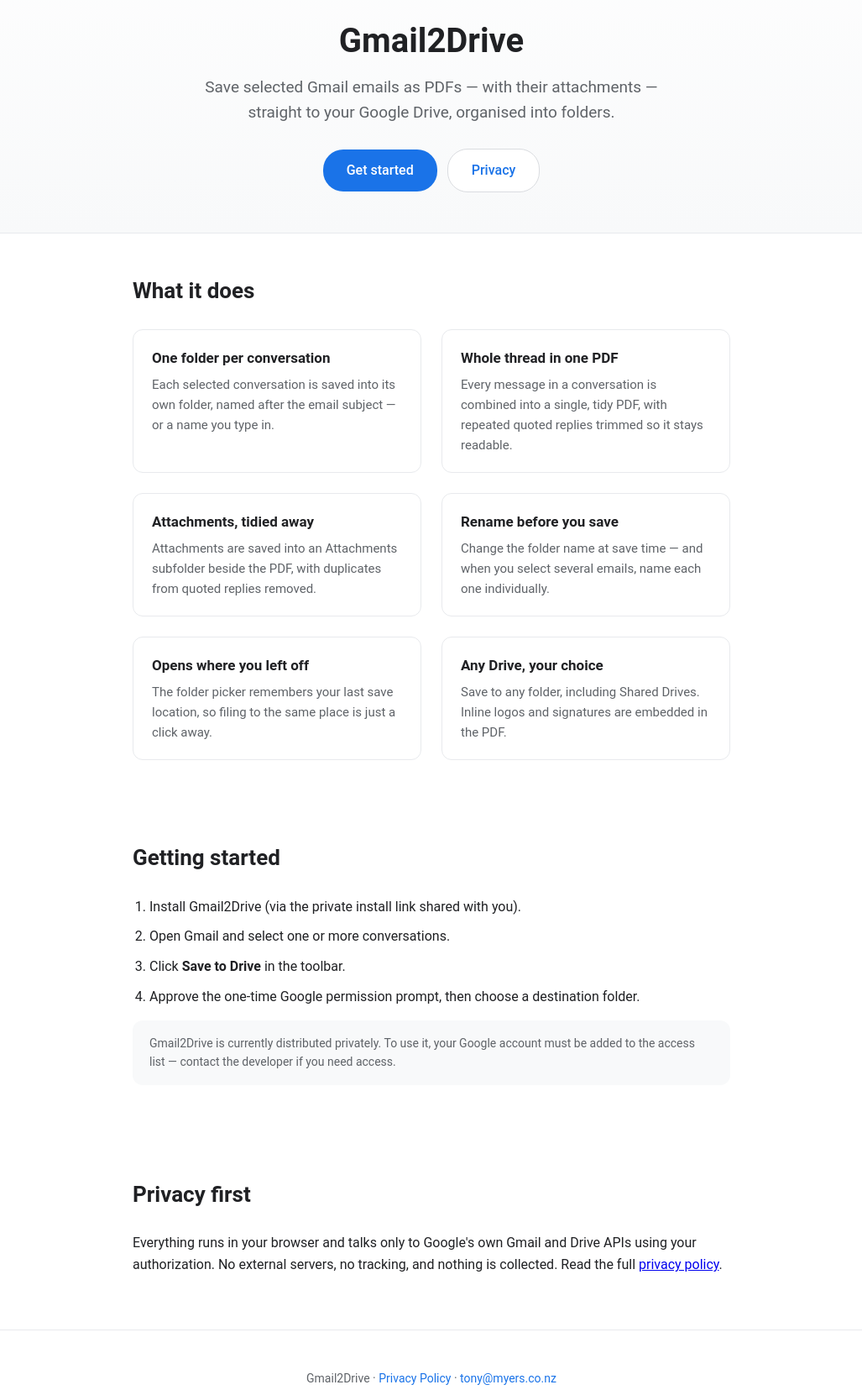
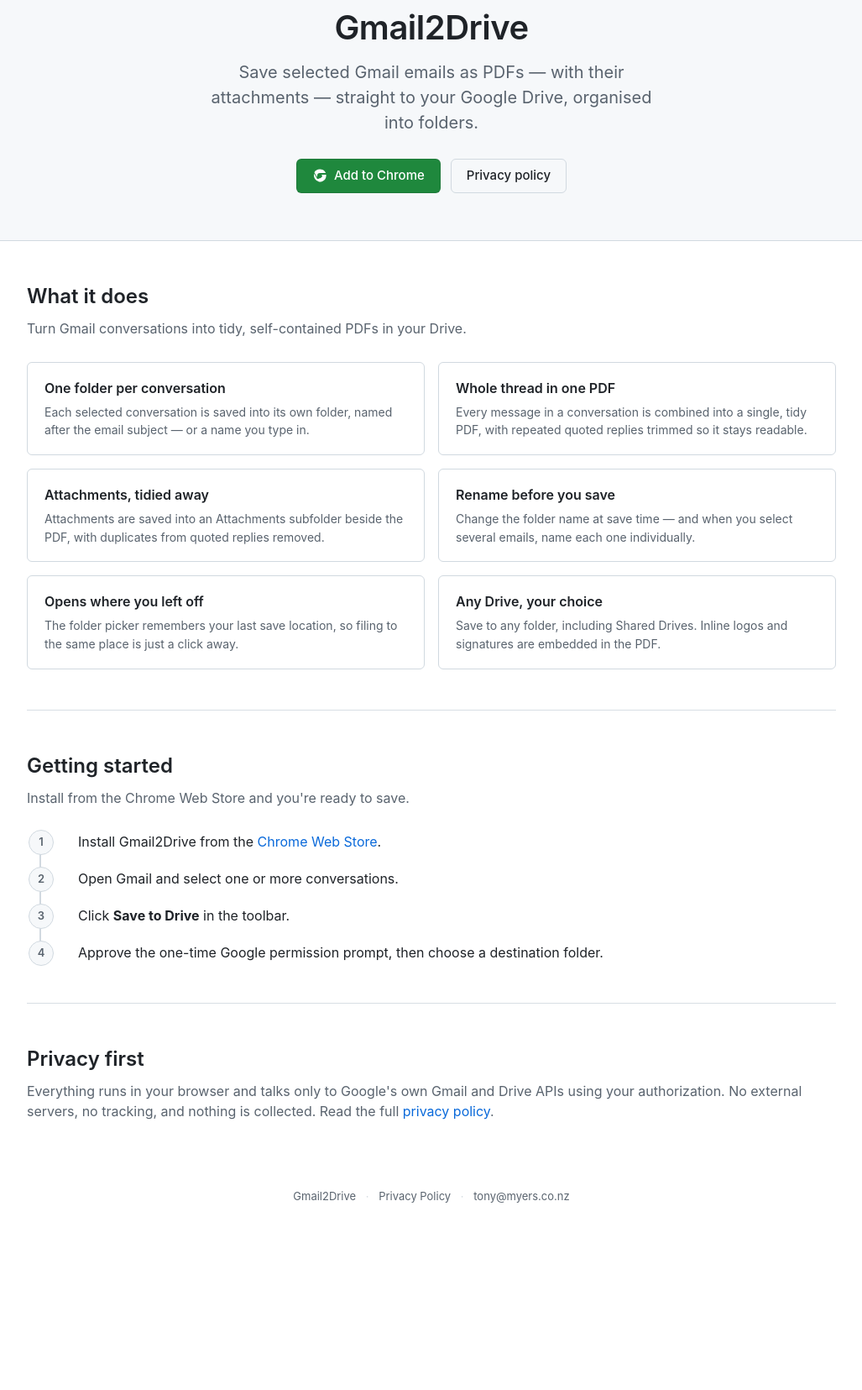
Before and after one commit to tony-nz/gmail-to-drive, a website built with webpack: page docs/index.html in a window 1280 px wide. Shown: the part 175-1830 px from the top of the page at 84% size, without its empty margins (126-1153 px from the left). After the commit the page ends 1641 px from the top, so only its background shows below. Built offline with nearby package versions, Linux system fonts and the light colour scheme.

Commit message:
Update site: Web Store links, scripting/notifications permissions, GitHub-style design

```diff
--- a/docs/index.html
+++ b/docs/index.html
@@ -9,84 +9,129 @@
   <link rel="icon" type="image/png" sizes="16x16" href="favicon-16.png" />
   <link rel="icon" type="image/png" sizes="128x128" href="favicon-128.png" />
   <link rel="apple-touch-icon" href="apple-touch-icon.png" />
-  <meta name="theme-color" content="#1a73e8" />
+  <meta name="theme-color" content="#ffffff" />
   <style>
     :root {
-      --blue: #1a73e8;
-      --ink: #202124;
-      --muted: #5f6368;
-      --line: #e8eaed;
-      --bg: #f8f9fa;
+      --fg: #1f2328;
+      --muted: #59636e;
+      --border: #d1d9e0;
+      --border-muted: #d8dee4;
+      --canvas: #ffffff;
+      --subtle: #f6f8fa;
+      --accent: #0969da;
+      --success: #1f883d;
+      --success-hover: #1a7f37;
     }
     * { box-sizing: border-box; }
     body {
       margin: 0;
-      font-family: 'Google Sans', Roboto, -apple-system, Arial, sans-serif;
-      color: var(--ink);
-      line-height: 1.6;
-      background: #fff;
-    }
-    .wrap { max-width: 760px; margin: 0 auto; padding: 0 24px; }
-    header {
-      text-align: center;
-      padding: 72px 24px 48px;
-      background: linear-gradient(180deg, #fff 0%, var(--bg) 100%);
-      border-bottom: 1px solid var(--line);
-    }
-    header img { width: 96px; height: 96px; }
-    header h1 { font-size: 40px; margin: 16px 0 8px; }
-    header p { font-size: 19px; color: var(--muted); margin: 0 auto; max-width: 540px; }
-    .btn {
-      display: inline-block;
-      margin-top: 28px;
-      background: var(--blue);
-      color: #fff;
-      text-decoration: none;
-      padding: 12px 28px;
-      border-radius: 24px;
-      font-weight: 500;
+      font-family: -apple-system, BlinkMacSystemFont, "Segoe UI", "Noto Sans", Helvetica, Arial, sans-serif;
+      color: var(--fg);
+      line-height: 1.5;
+      background: var(--canvas);
       font-size: 16px;
     }
-    .btn.secondary { background: #fff; color: var(--blue); border: 1px solid #dadce0; margin-left: 8px; }
-    section { padding: 48px 0; }
-    h2 { font-size: 26px; margin: 0 0 24px; }
-    .features { display: grid; grid-template-columns: 1fr 1fr; gap: 24px; }
-    @media (max-width: 600px) { .features { grid-template-columns: 1fr; } }
+    a { color: var(--accent); text-decoration: none; }
+    a:hover { text-decoration: underline; }
+    .wrap { max-width: 1012px; margin: 0 auto; padding: 0 24px; }
+
+    header {
+      border-bottom: 1px solid var(--border);
+      background: var(--subtle);
+    }
+    .hero { text-align: center; padding: 64px 24px 56px; }
+    .hero img { width: 88px; height: 88px; }
+    .hero h1 { font-size: 40px; font-weight: 600; margin: 20px 0 8px; letter-spacing: -0.5px; }
+    .hero p { font-size: 20px; color: var(--muted); margin: 0 auto; max-width: 560px; font-weight: 400; }
+    .actions { margin-top: 28px; display: flex; gap: 12px; justify-content: center; flex-wrap: wrap; }
+
+    .btn {
+      display: inline-flex;
+      align-items: center;
+      gap: 8px;
+      padding: 8px 18px;
+      border-radius: 6px;
+      font-size: 15px;
+      font-weight: 500;
+      border: 1px solid rgba(31,35,40,0.15);
+      cursor: pointer;
+    }
+    .btn:hover { text-decoration: none; }
+    .btn-primary { background: var(--success); color: #fff; border-color: rgba(31,35,40,0.15); }
+    .btn-primary:hover { background: var(--success-hover); }
+    .btn-default { background: #f6f8fa; color: var(--fg); border-color: var(--border); }
+    .btn-default:hover { background: #eef1f4; }
+    .btn svg { display: block; }
+
+    section { padding: 48px 0; border-bottom: 1px solid var(--border-muted); }
+    section:last-of-type { border-bottom: none; }
+    h2 { font-size: 24px; font-weight: 600; margin: 0 0 8px; }
+    .lead { color: var(--muted); margin: 0 0 28px; font-size: 16px; }
+
+    .features { display: grid; grid-template-columns: 1fr 1fr; gap: 16px; }
+    @media (max-width: 640px) { .features { grid-template-columns: 1fr; } }
     .card {
-      border: 1px solid var(--line);
-      border-radius: 12px;
-      padding: 20px 22px;
-      background: #fff;
+      border: 1px solid var(--border);
+      border-radius: 6px;
+      padding: 18px 20px;
+      background: var(--canvas);
     }
-    .card h3 { margin: 0 0 6px; font-size: 17px; }
-    .card p { margin: 0; color: var(--muted); font-size: 15px; }
-    ol { padding-left: 20px; }
-    ol li { margin-bottom: 10px; }
+    .card h3 { margin: 0 0 6px; font-size: 16px; font-weight: 600; }
+    .card p { margin: 0; color: var(--muted); font-size: 14px; line-height: 1.55; }
+
+    .steps { list-style: none; counter-reset: step; padding: 0; margin: 0; max-width: 720px; }
+    .steps li {
+      counter-increment: step;
+      position: relative;
+      padding: 0 0 20px 44px;
+      border-left: 2px solid var(--border);
+      margin-left: 15px;
+    }
+    .steps li:last-child { border-left-color: transparent; padding-bottom: 0; }
+    .steps li::before {
+      content: counter(step);
+      position: absolute;
+      left: -15px;
+      top: -2px;
+      width: 28px; height: 28px;
+      background: var(--subtle);
+      border: 1px solid var(--border);
+      border-radius: 50%;
+      display: flex; align-items: center; justify-content: center;
+      font-size: 13px; font-weight: 600; color: var(--muted);
+    }
+    .steps li strong { color: var(--fg); }
+
     footer {
-      border-top: 1px solid var(--line);
       padding: 32px 24px;
       text-align: center;
       color: var(--muted);
-      font-size: 14px;
+      font-size: 13px;
     }
-    footer a { color: var(--blue); text-decoration: none; }
-    .note { background: var(--bg); border-radius: 12px; padding: 16px 20px; color: var(--muted); font-size: 14px; }
+    footer a { color: var(--muted); }
+    footer .sep { margin: 0 8px; color: var(--border); }
   </style>
 </head>
 <body>
   <header>
-    <img src="logo.png" alt="Gmail2Drive logo" />
-    <h1>Gmail2Drive</h1>
-    <p>Save selected Gmail emails as PDFs — with their attachments — straight to your Google Drive, organised into folders.</p>
-    <div>
-      <a class="btn" href="#install">Get started</a>
-      <a class="btn secondary" href="privacy.html">Privacy</a>
+    <div class="hero">
+      <img src="logo.png" alt="Gmail2Drive logo" />
+      <h1>Gmail2Drive</h1>
+      <p>Save selected Gmail emails as PDFs — with their attachments — straight to your Google Drive, organised into folders.</p>
+      <div class="actions">
+        <a class="btn btn-primary" href="https://chromewebstore.google.com/detail/gmail2drive/gjcjedhjiilhefkpekkfjjknlgnamkan">
+          <svg width="18" height="18" viewBox="0 0 24 24" fill="currentColor" aria-hidden="true"><path d="M12 2a10 10 0 0 0-8.66 5.02L8.5 15.9A4 4 0 0 1 8 12a4 4 0 0 1 4-4h9.54A10 10 0 0 0 12 2Zm10 8.5h-8.02A4 4 0 0 1 16 12a4 4 0 0 1-2.02 3.47l-3.9 6.44A10 10 0 0 0 22 10.5ZM7.7 16.9 3.2 9.06A10 10 0 0 0 11.4 22l3.36-5.55A4 4 0 0 1 12 16a4 4 0 0 1-4.3.9Z"/></svg>
+          Add to Chrome
+        </a>
+        <a class="btn btn-default" href="privacy.html">Privacy policy</a>
+      </div>
     </div>
   </header>
 
   <main class="wrap">
     <section>
       <h2>What it does</h2>
+      <p class="lead">Turn Gmail conversations into tidy, self-contained PDFs in your Drive.</p>
       <div class="features">
         <div class="card">
           <h3>One folder per conversation</h3>
@@ -117,23 +162,27 @@
 
     <section id="install">
       <h2>Getting started</h2>
-      <ol>
-        <li>Install Gmail2Drive (via the private install link shared with you).</li>
+      <p class="lead">Install from the Chrome Web Store and you're ready to save.</p>
+      <ol class="steps">
+        <li>Install Gmail2Drive from the <a href="https://chromewebstore.google.com/detail/gmail2drive/gjcjedhjiilhefkpekkfjjknlgnamkan">Chrome Web Store</a>.</li>
         <li>Open Gmail and select one or more conversations.</li>
         <li>Click <strong>Save to Drive</strong> in the toolbar.</li>
         <li>Approve the one-time Google permission prompt, then choose a destination folder.</li>
       </ol>
-      <p class="note">Gmail2Drive is currently distributed privately. To use it, your Google account must be added to the access list — contact the developer if you need access.</p>
     </section>
 
     <section>
       <h2>Privacy first</h2>
-      <p>Everything runs in your browser and talks only to Google's own Gmail and Drive APIs using your authorization. No external servers, no tracking, and nothing is collected. Read the full <a href="privacy.html">privacy policy</a>.</p>
+      <p class="lead" style="margin-bottom:0">Everything runs in your browser and talks only to Google's own Gmail and Drive APIs using your authorization. No external servers, no tracking, and nothing is collected. Read the full <a href="privacy.html">privacy policy</a>.</p>
     </section>
   </main>
 
   <footer>
-    <p>Gmail2Drive · <a href="privacy.html">Privacy Policy</a> · <a href="mailto:tony@myers.co.nz">tony@myers.co.nz</a></p>
+    <span>Gmail2Drive</span>
+    <span class="sep">·</span>
+    <a href="privacy.html">Privacy Policy</a>
+    <span class="sep">·</span>
+    <a href="mailto:tony@myers.co.nz">tony@myers.co.nz</a>
   </footer>
 </body>
 </html>
```
Also changed, not shown: PRIVACY.md (+5 -1 lines), docs/privacy.html (+39 -19 lines).
